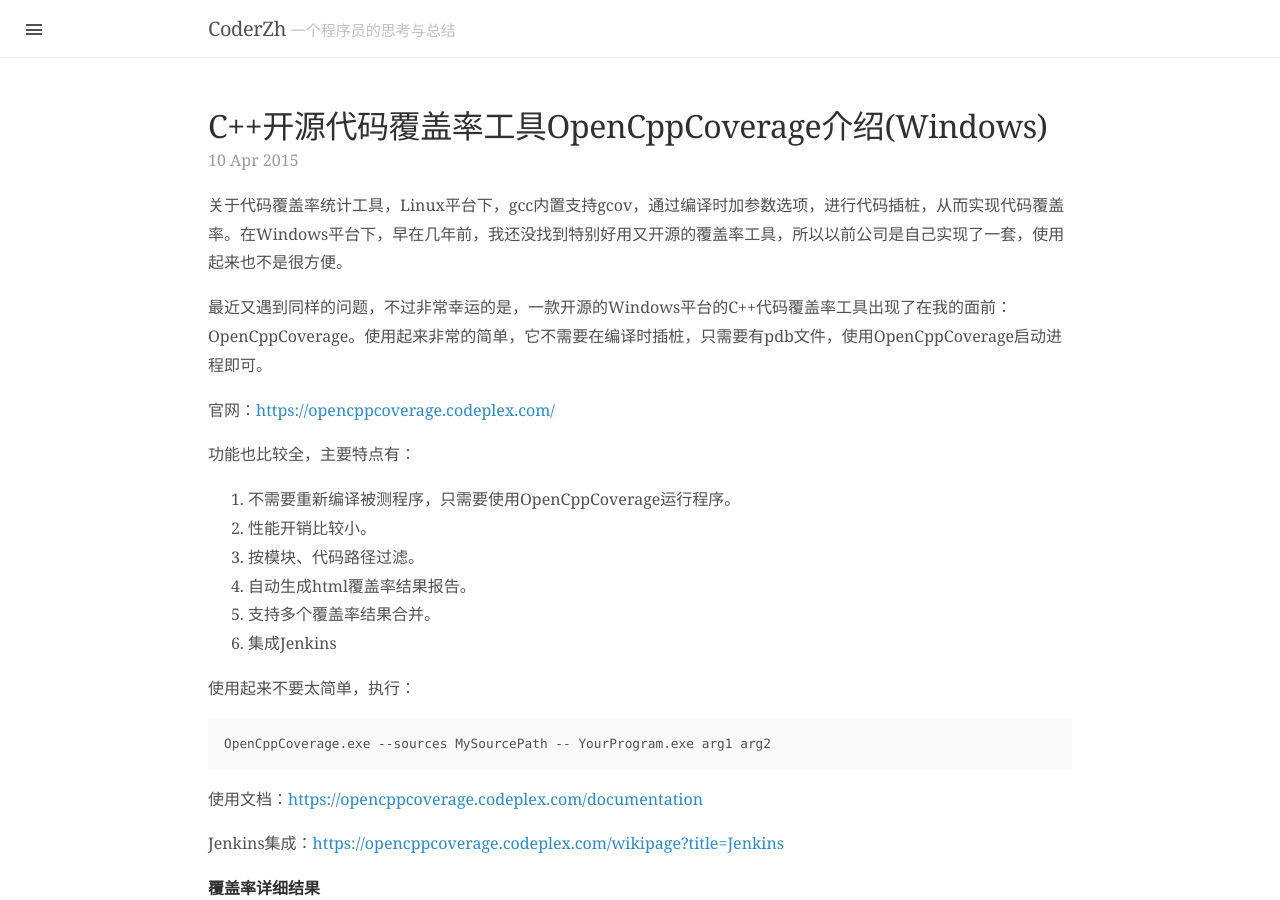
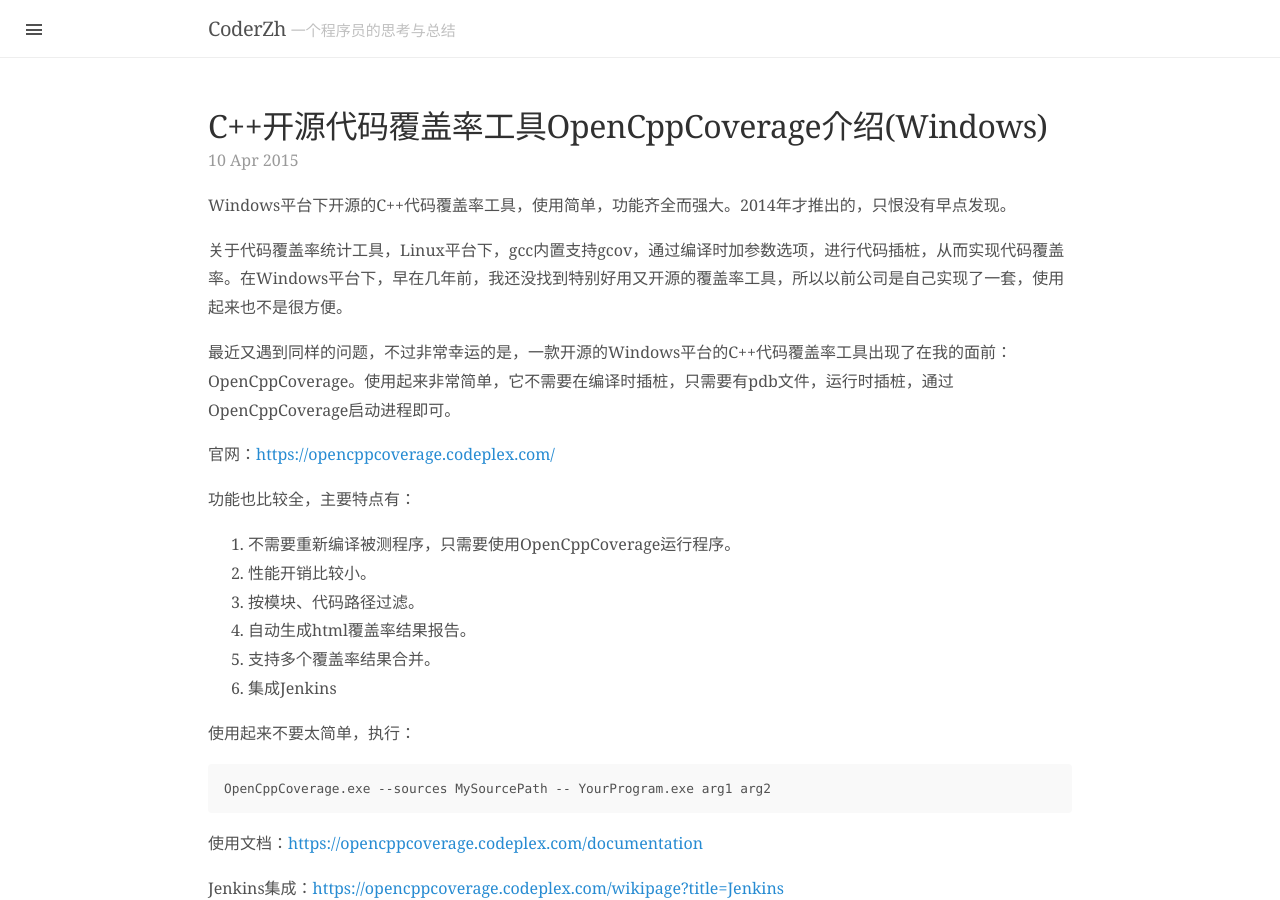
Before and after one commit to coderzh/coderzh.github.io, a Jekyll site: the page built from _posts/2015/2015-04-10-OpenCppCoverage.md, in a window 1280 px wide and 900 px high. Built offline with Jekyll 4.4.1, drawn with Linux system fonts in a browser that asks for light colours; Markdown is read by kramdown in place of the engine named in the settings; comment, search, counter and statistics services are not loaded; grey boxes are pictures that could not be loaded.

Commit message:
modify post

```diff
--- a/_posts/2015/2015-04-10-OpenCppCoverage.md
+++ b/_posts/2015/2015-04-10-OpenCppCoverage.md
@@ -7,11 +7,13 @@
 keywords: [开源,C++覆盖率,Windows,单元测试,gcov,Jenkins,OpenCppCoverage]
 ---
 
+Windows平台下开源的C++代码覆盖率工具，使用简单，功能齐全而强大。2014年才推出的，只恨没有早点发现。
+
+<!-- more -->
+
 关于代码覆盖率统计工具，Linux平台下，gcc内置支持gcov，通过编译时加参数选项，进行代码插桩，从而实现代码覆盖率。在Windows平台下，早在几年前，我还没找到特别好用又开源的覆盖率工具，所以以前公司是自己实现了一套，使用起来也不是很方便。
 
-最近又遇到同样的问题，不过非常幸运的是，一款开源的Windows平台的C++代码覆盖率工具出现了在我的面前：OpenCppCoverage。使用起来非常的简单，它不需要在编译时插桩，只需要有pdb文件，使用OpenCppCoverage启动进程即可。
-
-<!-- more -->
+最近又遇到同样的问题，不过非常幸运的是，一款开源的Windows平台的C++代码覆盖率工具出现了在我的面前：OpenCppCoverage。使用起来非常简单，它不需要在编译时插桩，只需要有pdb文件，运行时插桩，通过OpenCppCoverage启动进程即可。
 
 官网：[https://opencppcoverage.codeplex.com/](https://opencppcoverage.codeplex.com/)
 
```
